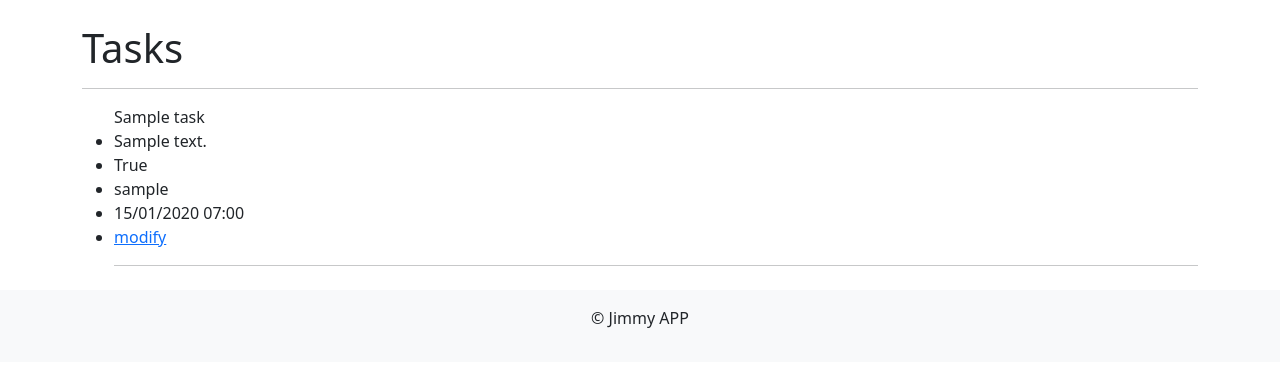
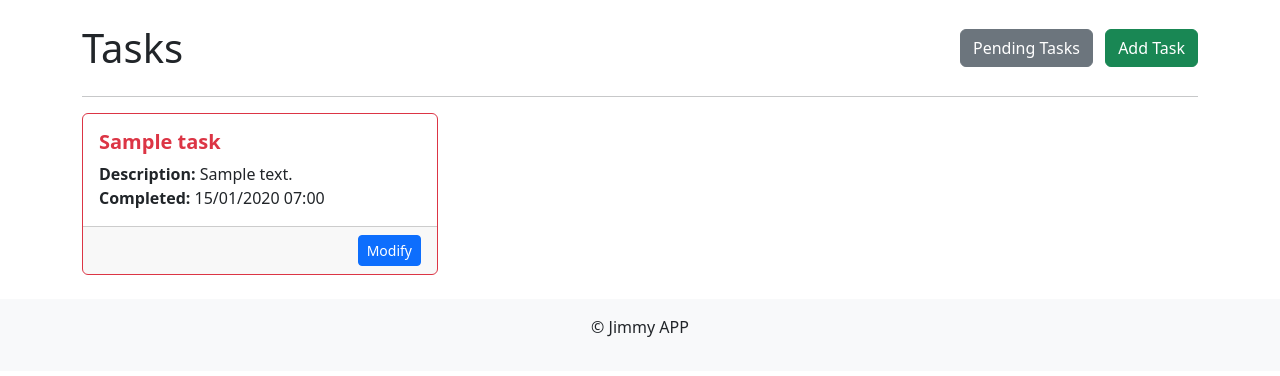
Before and after one commit to jimmyac57/django_app, a Django app: page /tasks/completed/ in a window 1280 px wide. Shown: the part 56-432 px from the top of the page. Run offline with Django 5.2, Linux system fonts and the light colour scheme; a user stored in the database is signed in; tables that the repository leaves empty hold one stand-in row (values such as "Sample post").

Commit message:
feat(tasks): add bootstrap styling to tasks app, add messages to tasks app and try-catch block to views.py

```diff
--- a/tasks/forms.py
+++ b/tasks/forms.py
@@ -5,3 +5,8 @@ class TaskForm(forms.ModelForm):
     class Meta:
         model = Task
         fields = ['title', 'description', 'important']
+        widgets = {
+            'title': forms.TextInput(attrs={'class': 'form-control'}),
+            'description': forms.Textarea(attrs={'class': 'form-control'}),
+            'important': forms.CheckboxInput(attrs={'class': 'form-check-input'}),
+        }
--- a/tasks/templates/tasks/tasks.html
+++ b/tasks/templates/tasks/tasks.html
@@ -4,23 +4,42 @@
 
 {% block content %}
 
-    <h1>Tasks</h1>
-    <hr>
-    {% if tasks %}
-            {% for task in tasks %}
-                <ul>{{ task.title }}
-                    <li>{{ task.description }}</li>
-                    <li>{{ task.important }}</li>
-                    <li>{{ task.user.username }}</li>
-                    {% if task.complete %}
-                    <li>{{ task.complete|date:'d/m/Y H:i' }}</li>
-                    {% endif %}
-
-                    <li><a href="{% url 'task_detail' task.id %}">modify</a></li>
-                    <hr>
-                </ul>
-            {% endfor %}
-    {% endif %}
-
+<div class="d-flex justify-content-between align-items-center my-4">
+    <h1 class="mb-0 ">Tasks</h1>
+    <div>
+        {% if request.resolver_match.url_name == "tasks" %}
+        <a href="{% url 'tasks_completed' %}" class="btn btn-secondary me-2">Completed Tasks</a>
+        {% elif request.resolver_match.url_name == "tasks_completed" %}
+        <a href="{% url 'tasks' %}" class="btn btn-secondary me-2">Pending Tasks</a>
+        {% endif %}
+        <a href="{% url 'create_task' %}" class="btn btn-success">Add Task</a>
+    </div>
+</div>
+<hr>
+{% if tasks %}
+    <div class="row row-cols-1 row-cols-md-2 row-cols-lg-3 g-4">
+        {% for task in tasks %}
+        <div class="col">
+            <!-- Clase adicional para resaltar tareas importantes -->
+            <div class="card h-100 {% if task.important %}border-danger{% else %}border-secondary{% endif %}">
+                <div class="card-body">
+                    <h5 class="card-title fw-bold {% if task.important %}text-danger{% endif %}">{{ task.title }}</h5>
+                    <p class="card-text">
+                        <strong>Description:</strong> {{ task.description }}<br>
+                        {% if task.complete %}
+                        <strong>Completed:</strong> {{ task.complete|date:'d/m/Y H:i' }}
+                        {% endif %}
+                    </p>
+                </div>
+                <div class="card-footer text-end">
+                    <a href="{% url 'task_detail' task.id %}" class="btn btn-primary btn-sm">Modify</a>
+                </div>
+            </div>
+        </div>
+        {% endfor %}
+    </div>
+{% else %}
+    <p class="text-muted">No tasks available.</p>
+{% endif %}
 
 {% endblock %}
--- a/tasks/urls.py
+++ b/tasks/urls.py
@@ -8,4 +8,6 @@ urlpatterns = [
     path('<int:task_id>/', views.taskDetail, name='task_detail'),
     path('<int:task_id>/complete/', views.completeTask, name='complete_task'),
     path('<int:task_id>/detele/', views.deleteTask, name='delete_task'),
+    path('mark_incomplete/<int:task_id>/', views.mark_incomplete, name='mark_incomplete'),
+
 ]
--- a/tasks/views.py
+++ b/tasks/views.py
@@ -6,59 +6,95 @@ from django.utils import timezone
 
 # Create your views here.
 def tasks(request):
-    tasks = Task.objects.filter(user=request.user , complete__isnull=True)
-    return render(request, 'tasks/tasks.html', {'tasks': tasks})
+    try:
+        tasks = Task.objects.filter(user=request.user, complete__isnull=True)
+        return render(request, 'tasks/tasks.html', {'tasks': tasks})
+    except Exception as e:
+        messages.error(request, f'Error loading tasks: {e}')
+        return redirect('home')
 
 
 def createTasks(request):
-    if request.method == 'POST':
-        form = TaskForm(request.POST)
-        if form.is_valid():
-            tasks=form.save(commit=False)
-            tasks.user = request.user
-            form.save()
-            messages.success(request, 'Task created successfully')
-            return redirect('tasks')
+    try:
+        if request.method == 'POST':
+            form = TaskForm(request.POST)
+            if form.is_valid():
+                tasks = form.save(commit=False)
+                tasks.user = request.user
+                tasks.save()
+                messages.success(request, 'Task created successfully')
+                return redirect('tasks')
+            else:
+                messages.error(request, 'Error creating your task. Please check the form and try again.')
         else:
-            messages.error(request, 'Error creating your task')
-    else:
-        form = TaskForm()
+            form = TaskForm()
         return render(request, 'tasks/createTask.html', {'form': form})
+    except Exception as e:
+        messages.error(request, f'Error creating task: {e}')
+        return redirect('tasks')
+
 
 def taskDetail(request, task_id):
-    task = get_object_or_404(Task, pk=task_id, user=request.user)
-    if request.method == 'POST':
-        form = TaskForm(request.POST, instance=task)
-        if form.is_valid():
-            form.save()
-            messages.success(request, 'Task updated successfully')
-            return redirect('tasks')
+    try:
+        task = get_object_or_404(Task, pk=task_id, user=request.user)
+        if request.method == 'POST':
+            form = TaskForm(request.POST, instance=task)
+            if form.is_valid():
+                form.save()
+                messages.success(request, 'Task updated successfully')
+                return redirect('tasks')
+            else:
+                messages.error(request, 'Error updating your task. Please check the form and try again.')
         else:
-            messages.error(request, 'Error updating your task')
-
-    else:
-        form=TaskForm(instance=task)
-
-    return render(request, 'tasks/taskDetail.html', {'form': form , 'task': task})
+            form = TaskForm(instance=task)
+        return render(request, 'tasks/taskDetail.html', {'form': form, 'task': task})
+    except Exception as e:
+        messages.error(request, f'Error loading task details: {e}')
+        return redirect('tasks')
 
 
 def completeTask(request, task_id):
-    task = get_object_or_404(Task, pk=task_id, user=request.user)
-    print("Task object:", task)
-    print("Task ID:", task.id)
-    if request.method == 'POST':
-        task.complete = timezone.now()
-        task.save()
+    try:
+        task = get_object_or_404(Task, pk=task_id, user=request.user)
+        if request.method == 'POST':
+            task.complete = timezone.now()
+            task.save()
+            messages.success(request, 'Task marked as complete')
+            return redirect('tasks')
+    except Exception as e:
+        messages.error(request, f'Error completing task: {e}')
         return redirect('tasks')
 
+
 def deleteTask(request, task_id):
-    task = get_object_or_404(Task, pk=task_id, user=request.user)
-    print("Task object:", task)
-    print("Task ID:", task.id)
-    if request.method == 'POST':
-        task.delete()
+    try:
+        task = get_object_or_404(Task, pk=task_id, user=request.user)
+        if request.method == 'POST':
+            task.delete()
+            messages.success(request, 'Task deleted successfully')
+            return redirect('tasks')
+    except Exception as e:
+        messages.error(request, f'Error deleting task: {e}')
         return redirect('tasks')
 
+
 def tasksCompleted(request):
-    tasks = Task.objects.filter(user=request.user, complete__isnull=False)
-    return render(request, 'tasks/tasks.html', {'tasks': tasks})
+    try:
+        tasks = Task.objects.filter(user=request.user, complete__isnull=False)
+        return render(request, 'tasks/tasks.html', {'tasks': tasks})
+    except Exception as e:
+        messages.error(request, f'Error loading completed tasks: {e}')
+        return redirect('tasks')
+
+
+def mark_incomplete(request, task_id):
+    try:
+        task = get_object_or_404(Task, id=task_id, user=request.user)
+        if task.complete:
+            task.complete = None
+            task.save()
+            messages.success(request, 'Task marked as incomplete')
+        return redirect('tasks')
+    except Exception as e:
+        messages.error(request, f'Error marking task as incomplete: {e}')
+        return redirect('tasks')
```
Also changed, not shown: tasks/templates/tasks/createTask.html (+30 -7 lines), tasks/templates/tasks/taskDetail.html (+34 -16 lines).
